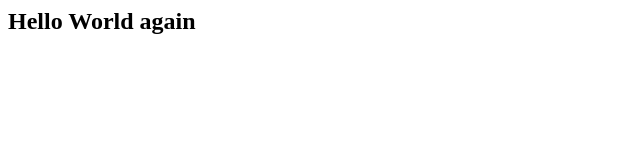
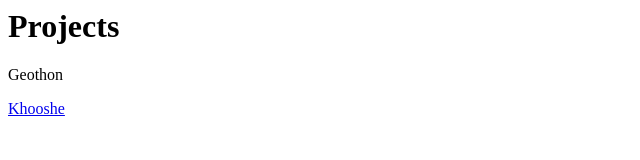
Before and after one commit to MBoustani/mboustani.github.io, a plain HTML site: page index.html in a window 1280 px wide. Shown: the whole page, without its empty margins (0-640 px from the left). Drawn offline with Linux system fonts and the light colour scheme.

Commit message:
adding like to khooshe's page

```diff
--- a/index.html
+++ b/index.html
@@ -2,6 +2,8 @@
 	<head>
 	</head>
 	<body>
-	<h2>Hello World again</h2>
+	<h1>Projects</h1>
+	<p>Geothon</p>
+	<a href="/khooshe.html"><p>Khooshe</p></a>
 	</body>
 </html>
```
